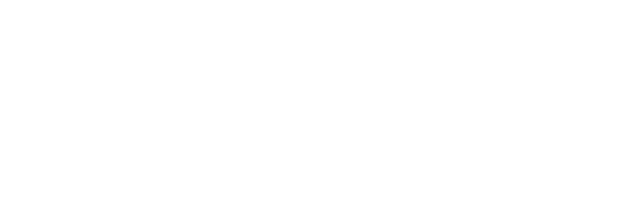
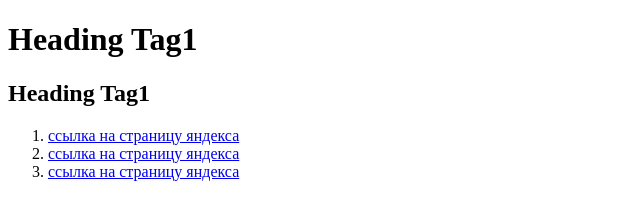
Before and after one commit to kkichaeva/task-html, a website: page src/index.html in a window 1280 px wide. Shown: the whole page, without its empty margins (0-640 px from the left). Drawn offline with Linux system fonts and the light colour scheme.

Commit message:
Задание по HTML

```diff
--- a/src/index.html
+++ b/src/index.html
@@ -3,5 +3,13 @@
     <head>
         <title>HTML</title>
     </head>
-    <body></body>
+    <body>
+        <h1>Heading Tag1</h1>
+        <h2>Heading Tag1</h2>
+        <ol>
+            <li><a href="http:\\yandex.ru">ссылка на страницу яндекса</a></li>
+            <li><a href="http:\\yandex.ru">ссылка на страницу яндекса</a></li>
+            <li><a href="http:\\yandex.ru">ссылка на страницу яндекса</a></li>
+        </ol>
+    </body>
 </html>
```
Also changed, not shown: 1 other file.
